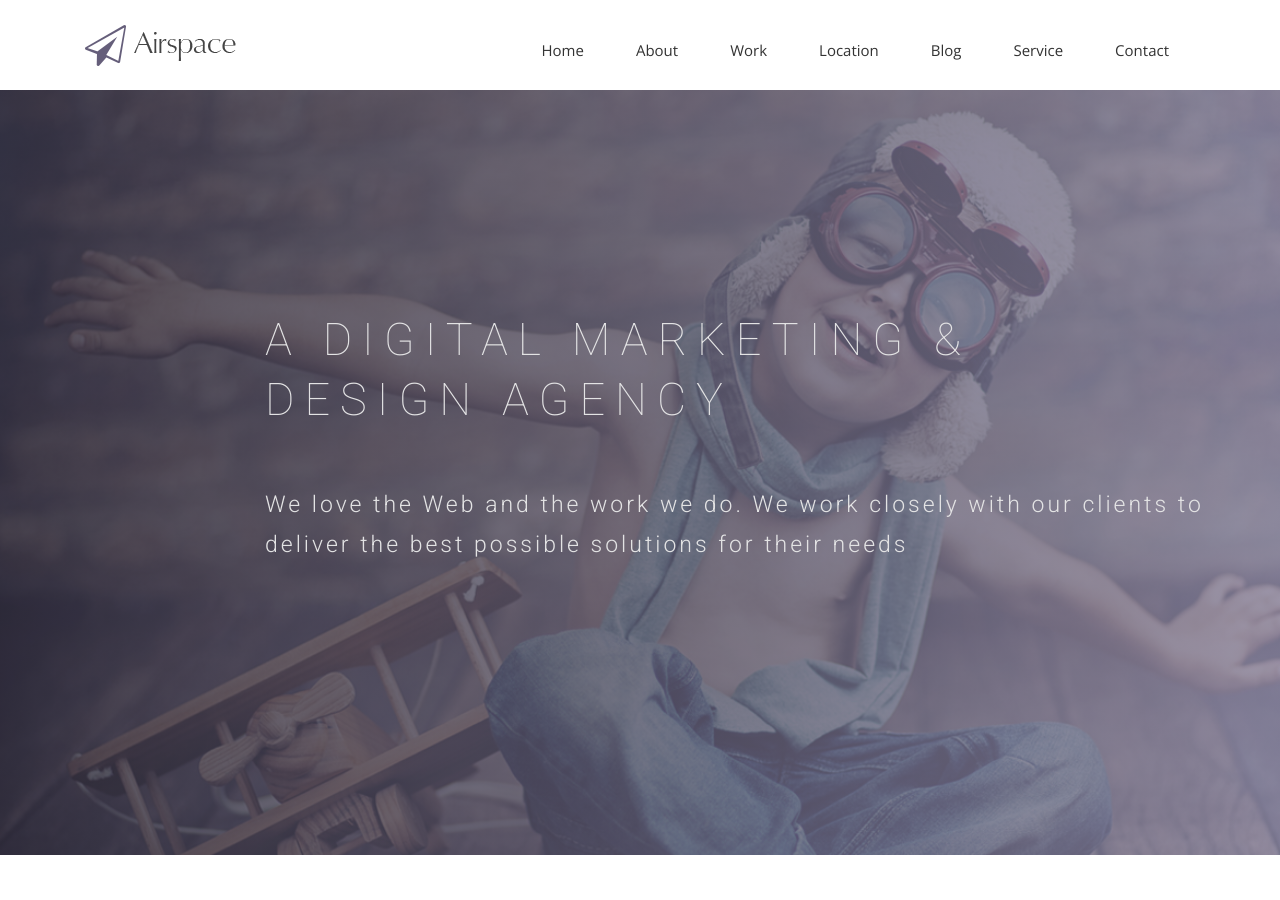
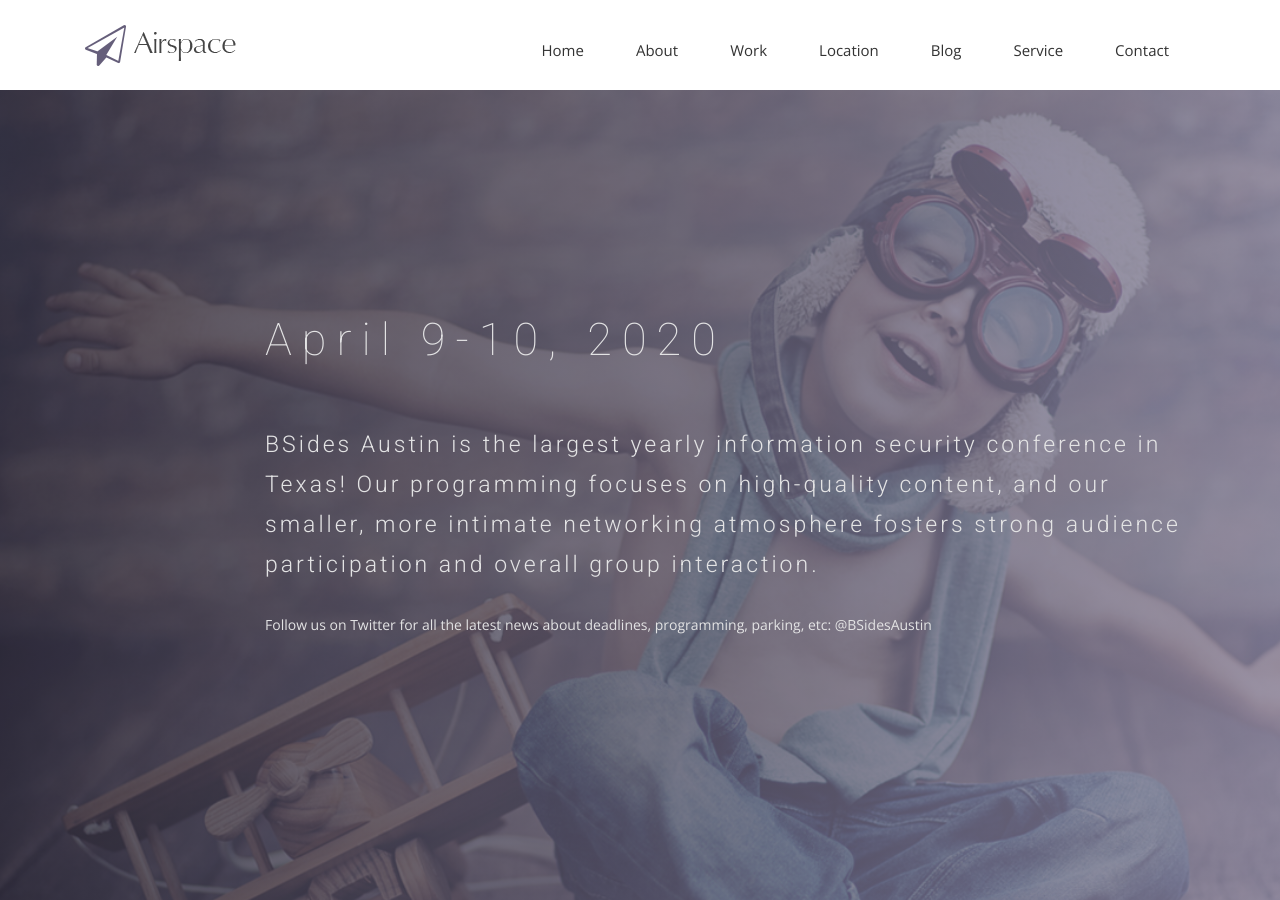
Before and after one commit to bsidesaustin/test, a Jekyll site: the page built from index.html, in a window 1280 px wide and 900 px high. Built offline with Jekyll 4.4.1, drawn with Linux system fonts in a browser that asks for light colours; nearby versions of some CDN libraries; some web fonts are replaced.

Commit message:
Update index.html

```diff
--- a/index.html
+++ b/index.html
@@ -10,8 +10,12 @@
     <div class="row">
       <div class="col-md-10 col-md-offset-2">
         <div class="block">
-          <h1 class="animated fadeInUp">A DIGITAL MARKETING &#38; <br> DESIGN AGENCY</h1>
-          <p class="animated fadeInUp">We love the Web and the work we do. We work closely with our clients to deliver the best possible solutions for their needs</p>
+          <h1 class="animated fadeInUp">April 9-10, 2020</h1>
+          <p>BSides Austin is the largest yearly information security conference in Texas! Our programming focuses on high-quality content, and our smaller, more intimate networking atmosphere fosters strong audience participation and overall group interaction.</p>
+<br>Follow us on Twitter for all the latest news about deadlines, programming, parking, etc: @BSidesAustin
+
+
+
         </div>
       </div>
     </div>
```
